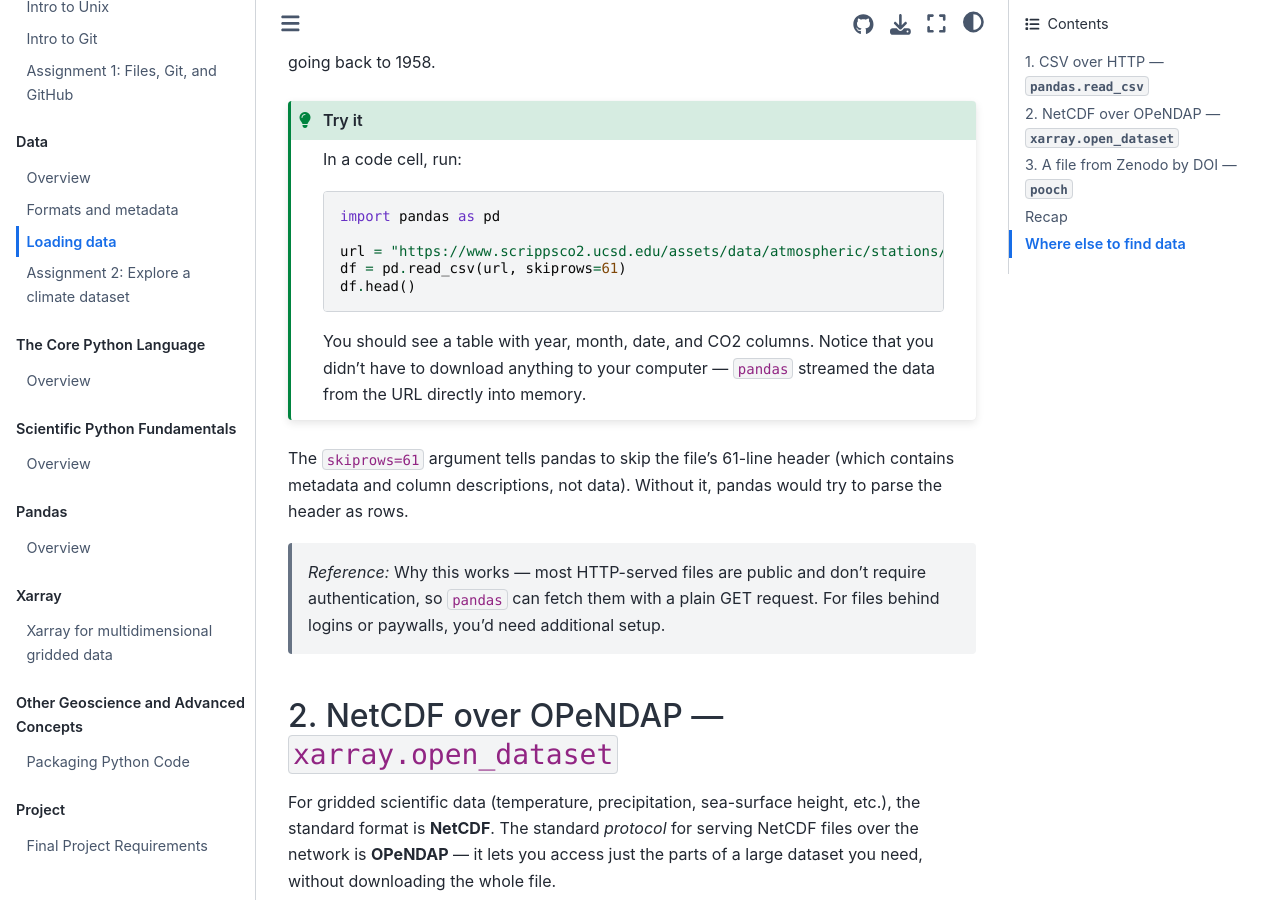
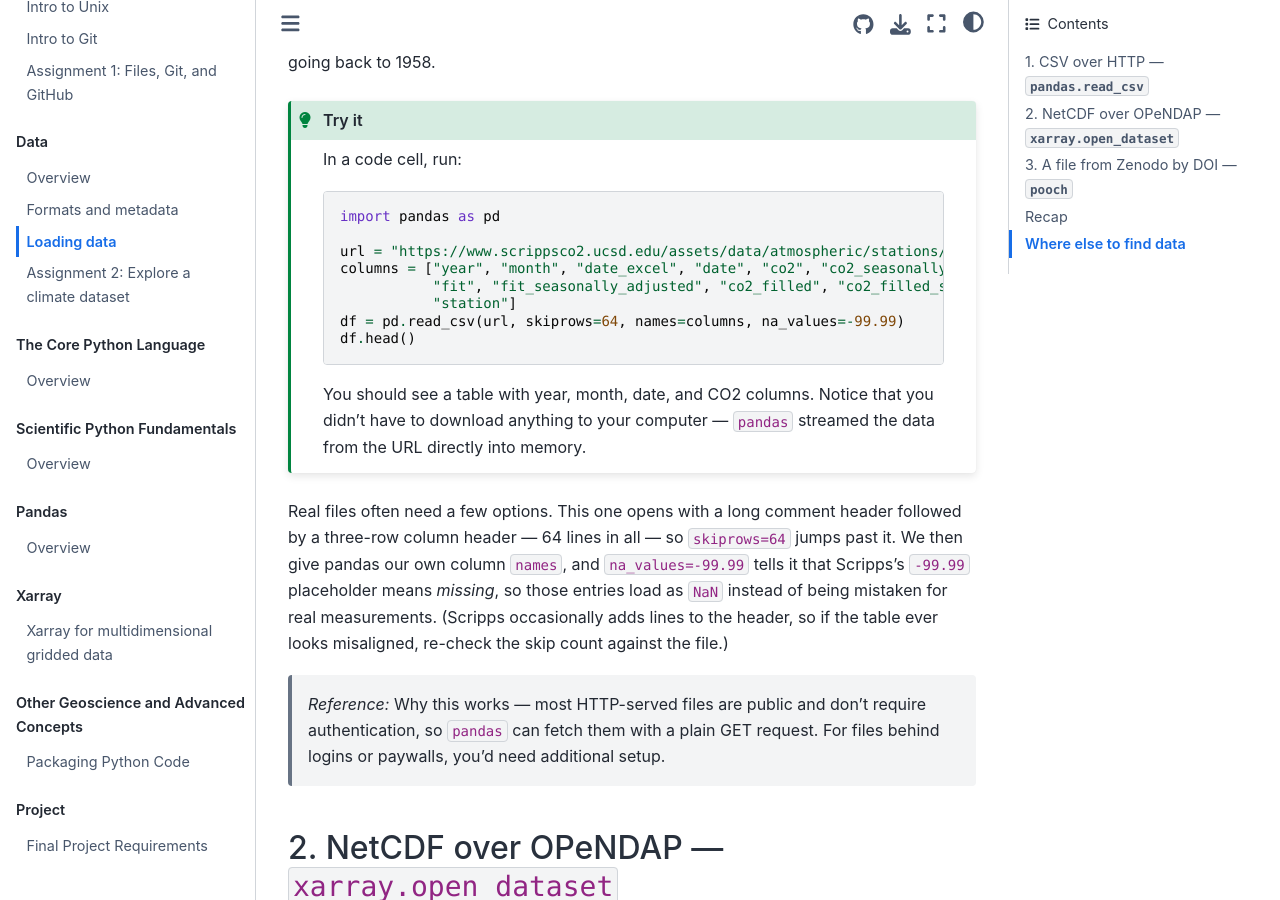
Before and after one commit to earth-DS-ML/summer_2026, a Jupyter Book: the page built from lectures_DS/data/loading_data.md, in a window 1280 px wide and 900 px high, scrolled down 555 px. Built offline with Jupyter Book 1.0.4 settings and Sphinx 7.4.7 and the Sphinx Book theme 1.1.4, drawn with Linux system fonts in a browser that asks for light colours; pages that are not in the unit, such as notebooks, are missing from menus.

Commit message:
Data: fix CO2 load — Scripps lengthened header, skiprows=61 now misaligned
Scripps added comment lines (2022 Mauna Loa eruption / Maunakea gap-fill note),
so the data now starts at line 65 behind a 3-row column header. skiprows=61 was
parsing header rows as data and leaving -99.99 missing flags. Switch to
skiprows=64 with explicit column names and na_values=-99.99 for a clean load
(828 rows, NaN for missing), and reword the explanation.

Co-Authored-By: Claude Opus 4.8 (1M context) <noreply@anthropic.com>

```diff
--- a/lectures_DS/data/loading_data.md
+++ b/lectures_DS/data/loading_data.md
@@ -20,14 +20,17 @@ In a code cell, run:
 import pandas as pd
 
 url = "https://www.scrippsco2.ucsd.edu/assets/data/atmospheric/stations/in_situ_co2/monthly/monthly_in_situ_co2_mlo.csv"
-df = pd.read_csv(url, skiprows=61)
+columns = ["year", "month", "date_excel", "date", "co2", "co2_seasonally_adjusted",
+           "fit", "fit_seasonally_adjusted", "co2_filled", "co2_filled_seasonally_adjusted",
+           "station"]
+df = pd.read_csv(url, skiprows=64, names=columns, na_values=-99.99)
 df.head()
 ~~~
 
 You should see a table with year, month, date, and CO2 columns. Notice that you didn't have to download anything to your computer — `pandas` streamed the data from the URL directly into memory.
 :::
 
-The `skiprows=61` argument tells pandas to skip the file's 61-line header (which contains metadata and column descriptions, not data). Without it, pandas would try to parse the header as rows.
+Real files often need a few options. This one opens with a long comment header followed by a three-row column header — 64 lines in all — so `skiprows=64` jumps past it. We then give pandas our own column `names`, and `na_values=-99.99` tells it that Scripps's `-99.99` placeholder means *missing*, so those entries load as `NaN` instead of being mistaken for real measurements. (Scripps occasionally adds lines to the header, so if the table ever looks misaligned, re-check the skip count against the file.)
 
 > *Reference:* Why this works — most HTTP-served files are public and don't require authentication, so `pandas` can fetch them with a plain GET request. For files behind logins or paywalls, you'd need additional setup.
 
```
